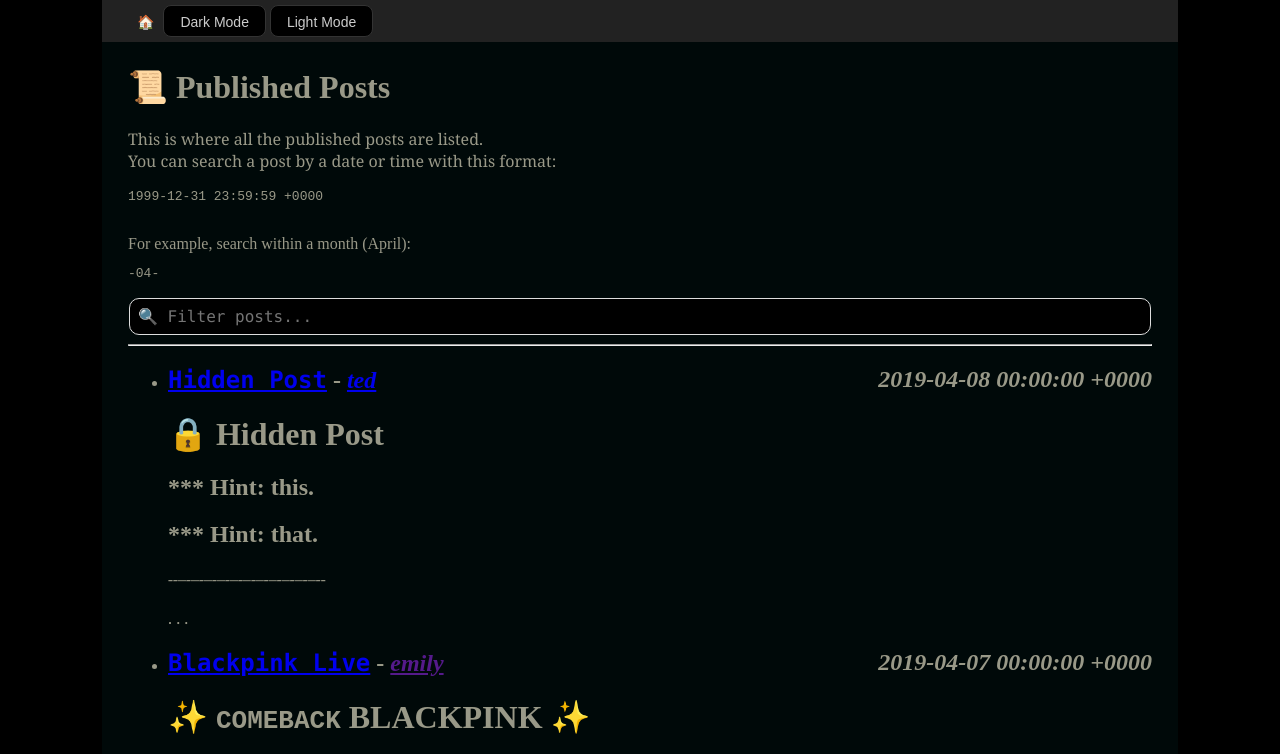
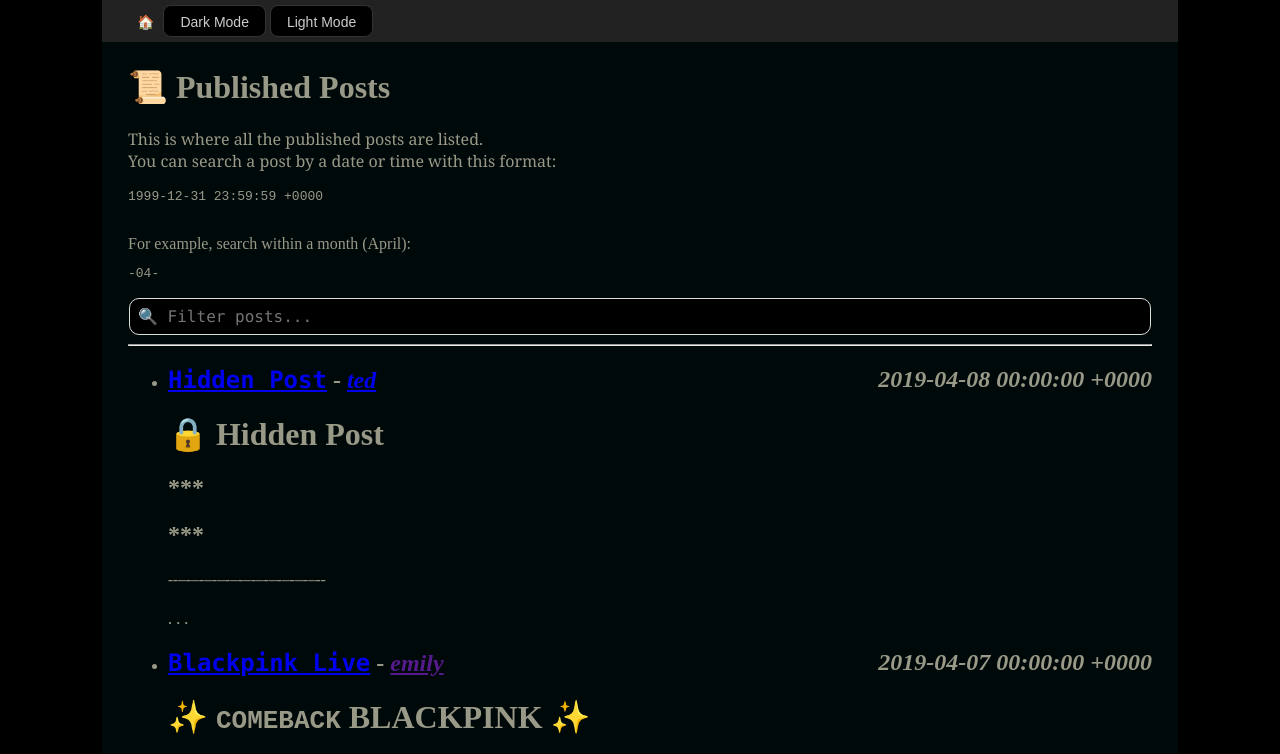
Before and after one commit to torresjrjr/torresjrjr.github.io, a Jekyll site: the page built from blog.html, in a window 1280 px wide and 900 px high, cut to the strip 0-754 px from the top of the window. Built offline with Jekyll 4.4.1, drawn with Linux system fonts in a browser that asks for light colours.

Commit message:
Update 2019-04-08-hidden-post.md

```diff
--- a/_posts/2019-04-08-hidden-post.md
+++ b/_posts/2019-04-08-hidden-post.md
@@ -5,8 +5,8 @@ privacy: hidden
 ---
 
 # 🔒 Hidden Post
-## *** Hint: this.
-## *** Hint: that.
+## ***
+## ***
 -_-_--_-_--_-_--_-_--_-_--_-_--_-_--_-_--_-_--_-_--_-_--_-_-
 
 Main body of the hidden text.
```
